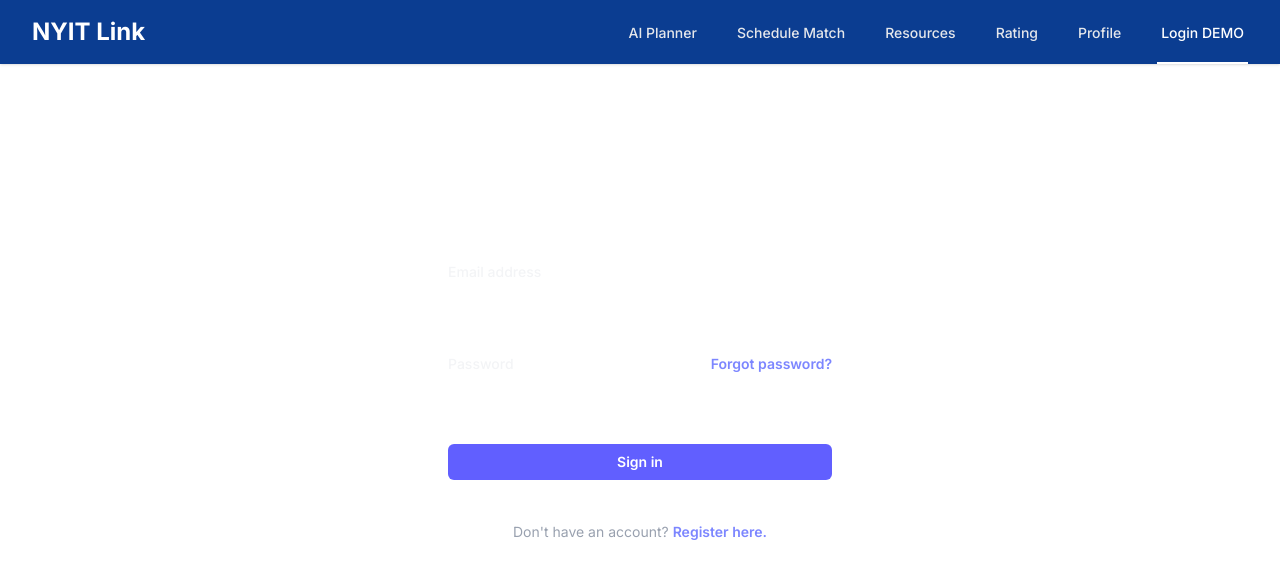
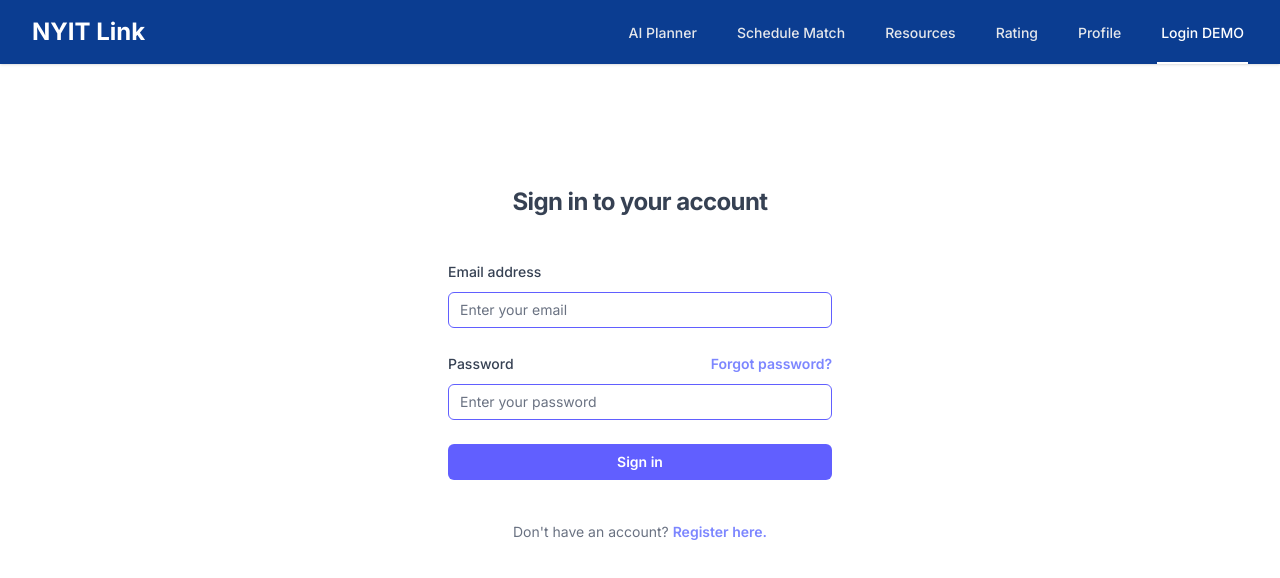
Before and after one commit to symphatixe/nyit-click, a Next.js app: page /auth/login in a window 1280 px wide. Shown: the top 578 px of the page. Built offline with nearby package versions, Linux system fonts and the light colour scheme.

Commit message:
changed some colors on the log in page so things are actually visible

```diff
--- a/src/app/components/login.tsx
+++ b/src/app/components/login.tsx
@@ -4,27 +4,27 @@ export default function Login() {
   return (
 <div className="flex min-h-full flex-col justify-center px-6 py-12 lg:px-8">
   <div className="sm:mx-auto sm:w-full sm:max-w-sm">
-    <h2 className="mt-10 text-center text-2xl/9 font-bold tracking-tight text-white">Sign in to your account</h2>
+    <h2 className="mt-10 text-center text-2xl/9 font-bold tracking-tight text-gray-700">Sign in to your account</h2>
   </div>
 
   <div className="mt-10 sm:mx-auto sm:w-full sm:max-w-sm">
     <form action="#" method="POST" className="space-y-6">
       <div>
-        <label htmlFor="email" className="block text-sm/6 font-medium text-gray-100">Email address</label>
+        <label htmlFor="email" className="block text-sm/6 font-medium text-gray-700">Email address</label>
         <div className="mt-2">
-          <input id="email" type="email" name="email" required autoComplete="email" className="block w-full rounded-md bg-white/5 px-3 py-1.5 text-base text-white outline-1 -outline-offset-1 outline-white/10 placeholder:text-gray-500 focus:outline-2 focus:-outline-offset-2 focus:outline-indigo-500 sm:text-sm/6" />
+          <input id="email" type="email" name="email" required autoComplete="email" className="block w-full rounded-md bg-white/5 px-3 py-1.5 text-base text-indigo-800 outline-1 -outline-offset-1 outline-indigo-500 placeholder:text-gray-500 focus:outline-2 focus:-outline-offset-2 focus:outline-indigo-500 sm:text-sm/6" placeholder="Enter your email" />
         </div>
       </div>
 
       <div>
         <div className="flex items-center justify-between">
-          <label htmlFor="password" className="block text-sm/6 font-medium text-gray-100">Password</label>
+          <label htmlFor="password" className="block text-sm/6 font-medium text-gray-700">Password</label>
           <div className="text-sm">
             <a href="#" className="font-semibold text-indigo-400 hover:text-indigo-300">Forgot password?</a>
           </div>
         </div>
         <div className="mt-2">
-          <input id="password" type="password" name="password" required autoComplete="current-password" className="block w-full rounded-md bg-white/5 px-3 py-1.5 text-base text-white outline-1 -outline-offset-1 outline-white/10 placeholder:text-gray-500 focus:outline-2 focus:-outline-offset-2 focus:outline-indigo-500 sm:text-sm/6" />
+          <input id="password" type="password" name="password" required autoComplete="current-password" className="block w-full rounded-md bg-white/5 px-3 py-1.5 text-base text-indigo-800 outline-1 -outline-offset-1 outline-indigo-500 placeholder:text-gray-500 focus:outline-2 focus:-outline-offset-2 focus:outline-indigo-500 sm:text-sm/6" placeholder="Enter your password" />
         </div>
       </div>
 
@@ -33,7 +33,7 @@ export default function Login() {
       </div>
     </form>
 
-    <p className="mt-10 text-center text-sm/6 text-gray-400">
+    <p className="mt-10 text-center text-sm/6 text-gray-500">
       Don&apos;t have an account? {' '}
       <a href="/register" className="font-semibold text-indigo-400 hover:text-indigo-300">Register here.</a>
     </p>
```
